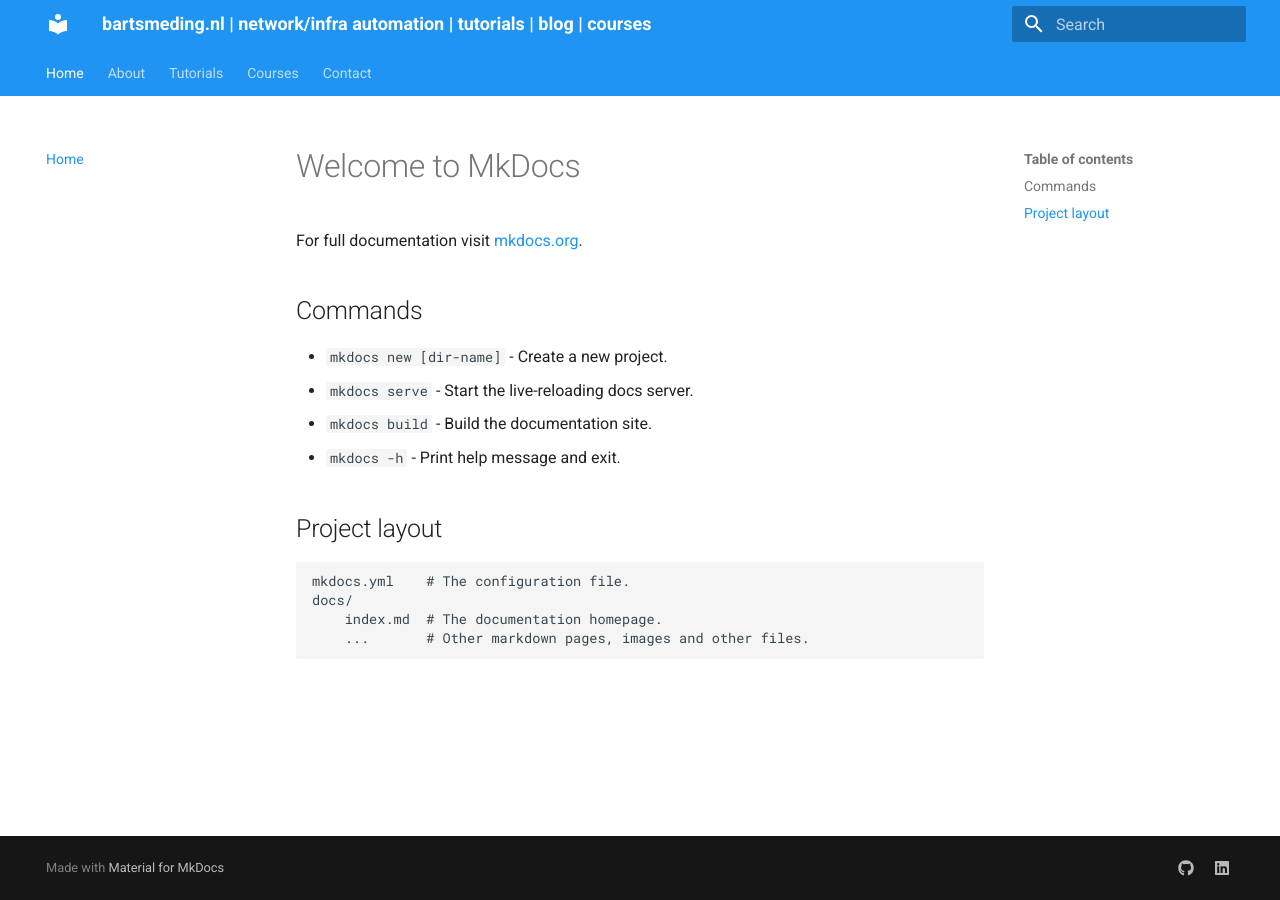
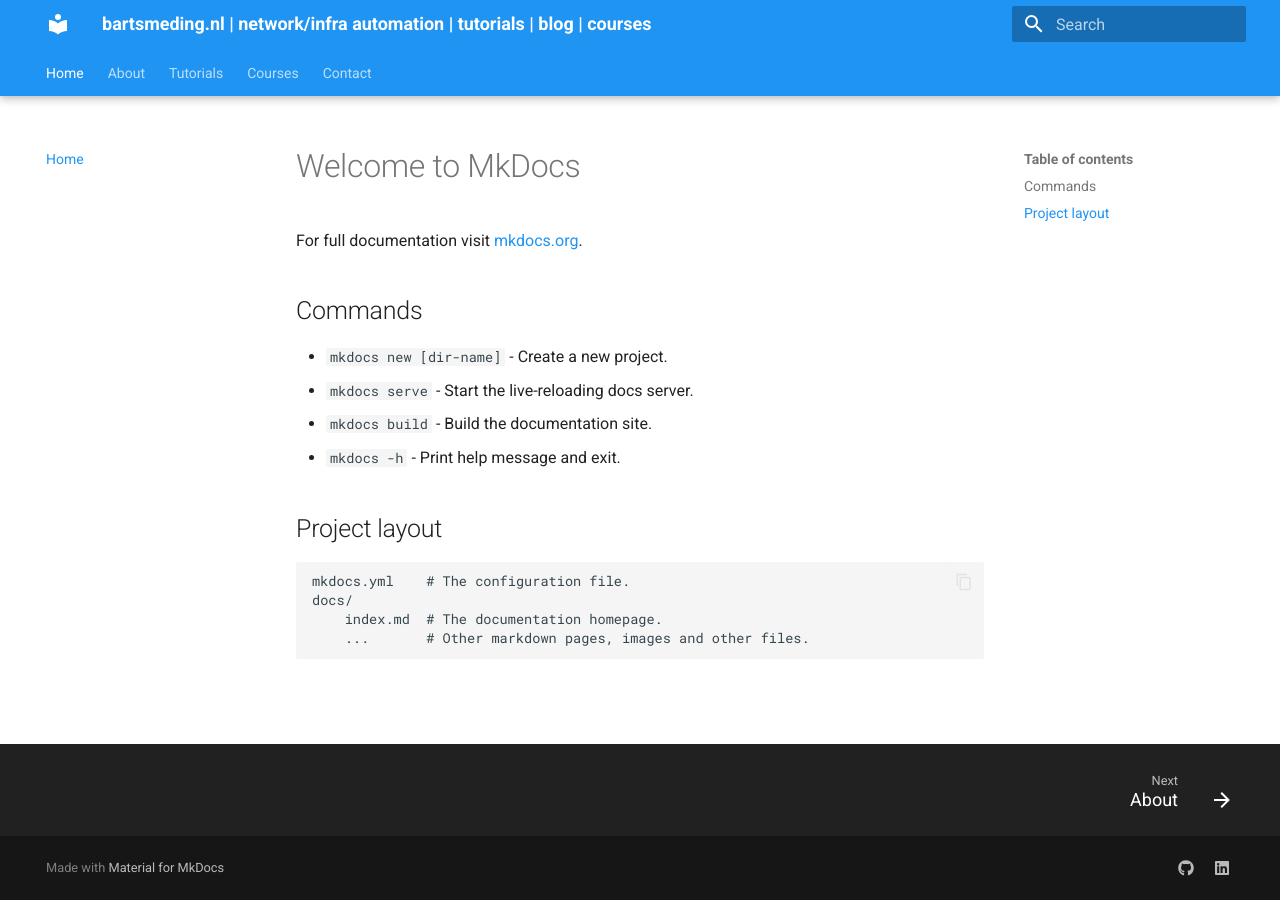
Before and after one commit to bsmeding/bsmeding.github.io, an MkDocs documentation site: the page built from docs/index.md, in a window 1280 px wide. Built offline with MkDocs 1.6.1 and Material for MkDocs 9.7.7, drawn with Linux system fonts in a browser that asks for light colours.

Commit message:
deploy action

```diff
--- a/mkdocs.yml
+++ b/mkdocs.yml
@@ -39,8 +39,20 @@
     mermaid: true
     mathjax: true
   features:
-    - navigation.instant
-    - navigation.instant.prefetch
+    - navigation.sections
+    - navigation.expand
+    - navigation.footer
+    - navigation.indexes
+    - navigation.sections
+    - navigation.tabs
+    - navigation.tabs.sticky
+    - navigation.top
+    - navigation.tracking
+    - content.code.copy
+    - content.action.view
+    - content.tabs.link
+    - search.share
+    - search.suggest
   search:
 extra:
   social:
```
Also changed, not shown: blogs/2023/2023-02-07-ansible_network_settings.md (added, +12 -0 lines).
